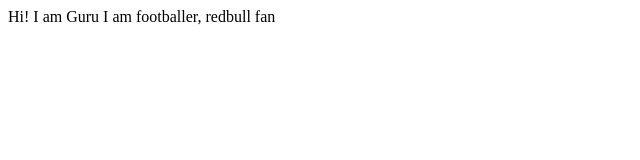
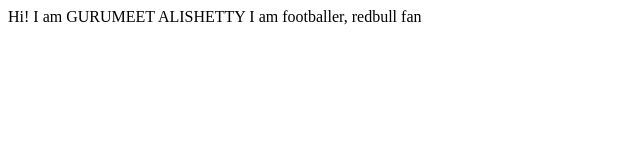
Before and after one commit to Gurumeet107/student-name-site, a plain HTML site: page index.html in a window 1280 px wide. Shown: the whole page, without its empty margins (0-640 px from the left). Drawn offline with Linux system fonts and the light colour scheme.

Commit message:
update details

```diff
--- a/index.html
+++ b/index.html
@@ -7,7 +7,7 @@
     <title>studentsite</title>
 </head>
 <body>
-    Hi! I am Guru
+    Hi! I am GURUMEET ALISHETTY
     I am footballer,
     redbull fan
 </body>
```
